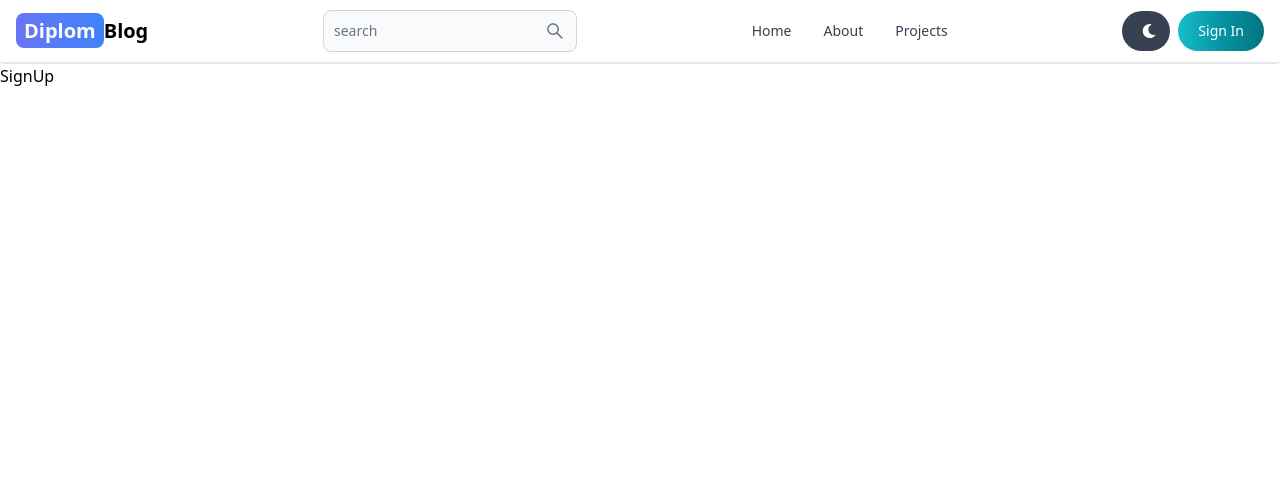
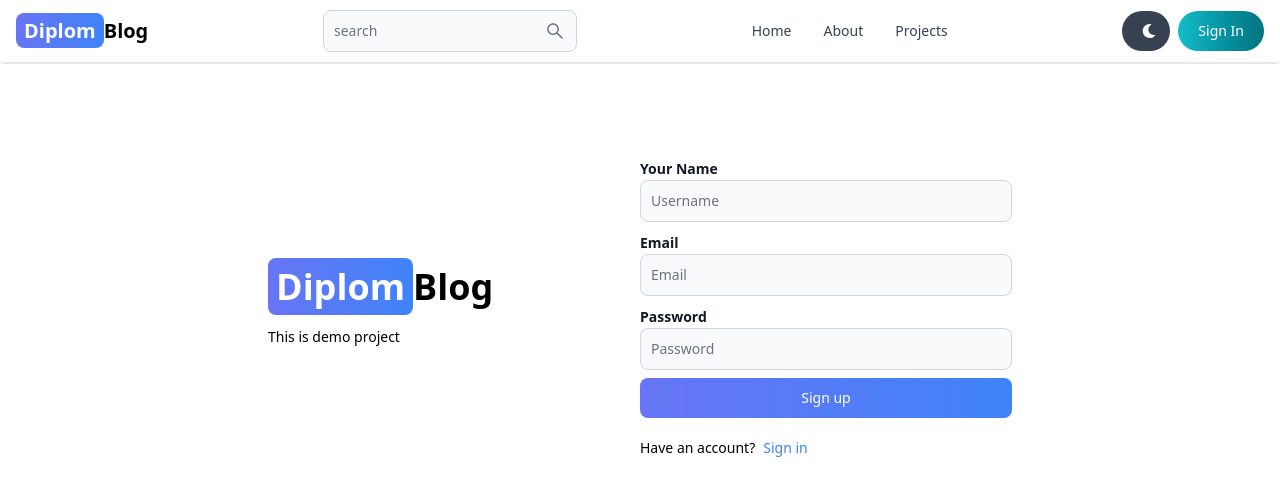
Before and after one commit to longnguyendo/diplom-mern, a React (Vite) app in the folder client/: page /signup in a window 1280 px wide. Shown: the top 496 px of the page. Built offline with nearby package versions, Linux system fonts and the light colour scheme.

Commit message:
create signup page UI

```diff
--- a/client/src/pages/SignUp.jsx
+++ b/client/src/pages/SignUp.jsx
@@ -1,8 +1,48 @@
+import { Button, Label, TextInput } from 'flowbite-react'
 import React from 'react'
+import { Link } from 'react-router-dom'
 
 const SignUp = () => {
+
   return (
-    <div>SignUp</div>
+    <div className='min-h-screen mt-20'>
+      <div className='flex flex-col max-w-3xl p-3 mx-auto md:flex-row md:items-center'>
+        {/* left */}
+        <div className='flex-1 gap-2'>
+          <Link to='/' className='self-center text-4xl font-bold dark:text-white'>
+            <span className='px-2 py-1 text-white rounded-lg bg-gradient-to-r from-indigo-500 to-blue-500'>Diplom</span>
+            Blog
+          </Link>
+          <p className='mt-5 text-sm'>This is demo project</p>
+        </div>
+
+        {/* right */}
+        <div className='flex-1'>
+          <form className='flex flex-col max-w-md gap-2'>
+            <div className=''>
+              <Label className='font-bold' htmlFor='your name'>Your Name</Label>
+              <TextInput id="username" type="text" placeholder="Username" required />
+            </div>
+            <div className=''>
+              <Label className='font-bold' htmlFor='email'>Email</Label>
+              <TextInput id="email" type="text" placeholder="Email" required />
+            </div>
+            <div className=''>
+              <Label className='font-bold' htmlFor='password'>Password</Label>
+              <TextInput id="password" type="text" placeholder="Password" required />
+            </div>
+            <Button className='bg-gradient-to-r from-indigo-500 to-blue-500 ' type='submit' > Sign up </Button>
+          </form>
+          {/*  */}
+          <div className='flex gap-2 mt-5 text-sm'>
+            <span>Have an account?</span>
+            <Link to='/signin' className='text-blue-500'>
+              Sign in
+            </Link>
+          </div>
+        </div>
+      </div>
+    </div>
   )
 }
 
```
Also changed, not shown: client/src/components/Signup.jsx (added).
